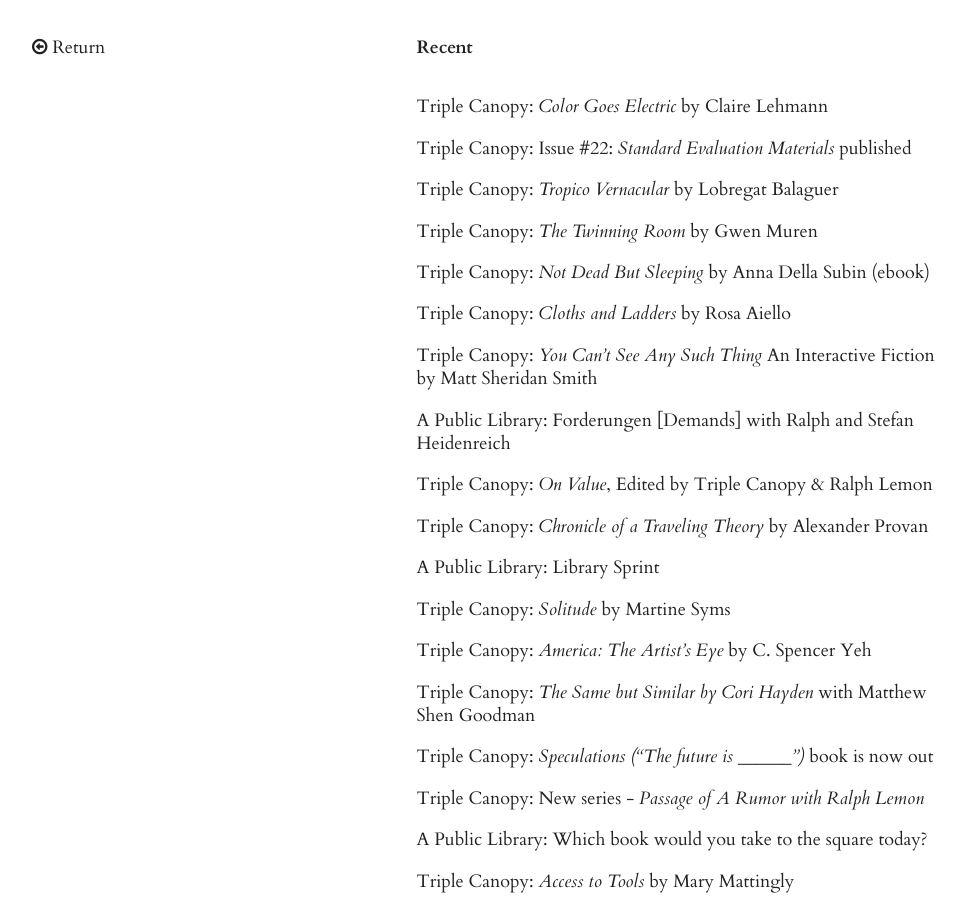
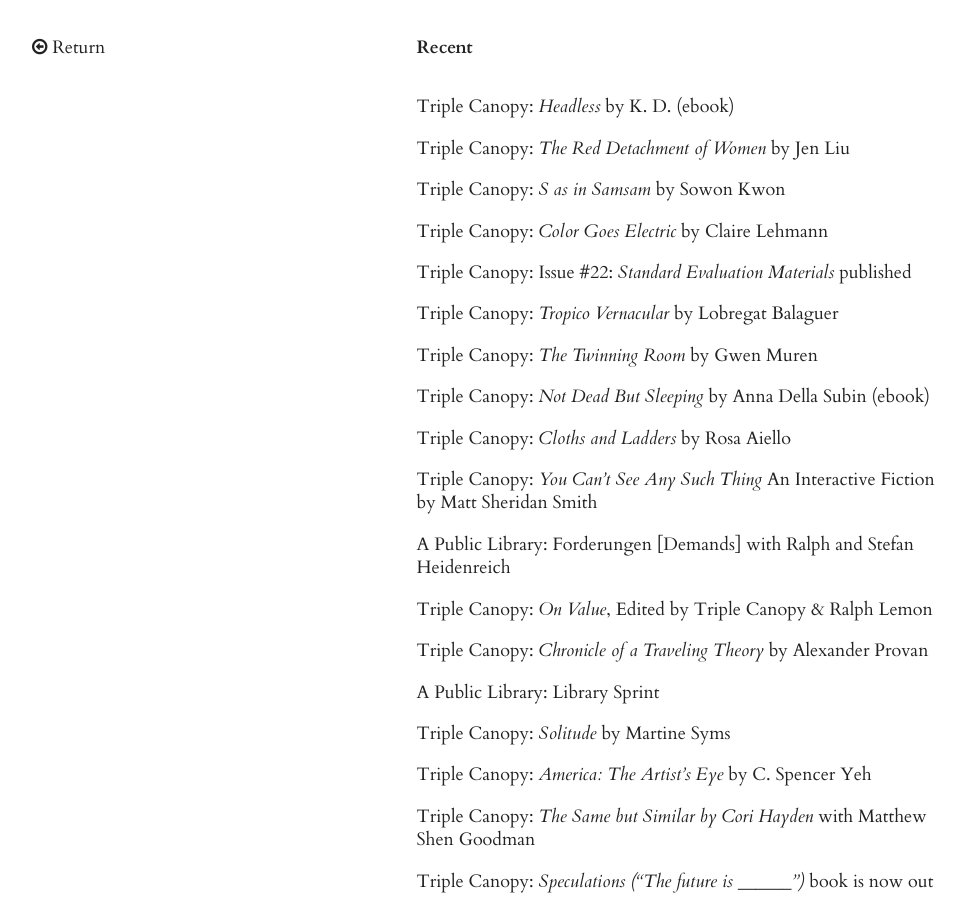
Before and after one commit to calebwaldorf/site, a Jekyll site: the page built from _posts/feed/2016-02-15-projects-feed.md, in a window 1280 px wide and 900 px high. Shown: the whole window, without its empty margins (6-972 px from the left). Built offline with Jekyll 4.4.1, drawn with Linux system fonts in a browser that asks for light colours; nearby versions of some CDN libraries.

Commit message:
Updated feed

```diff
--- a/_posts/feed/2016-02-15-projects-feed.md
+++ b/_posts/feed/2016-02-15-projects-feed.md
@@ -3,6 +3,9 @@
 title: Recent
 category: feed
 ---
+*   Triple Canopy: [*Headless* by K. D. (ebook)](https://www.canopycanopycanopy.com/contents/headless-ebook)
+*   Triple Canopy: [*The Red Detachment of Women* by Jen Liu](https://www.canopycanopycanopy.com/issues/22/contents/the-red-detachment-of-women)
+*   Triple Canopy: [*S as in Samsam* by Sowon Kwon](https://www.canopycanopycanopy.com/issues/22/contents/s-as-in-samsam)
 *   Triple Canopy: [*Color Goes Electric* by Claire Lehmann](https://www.canopycanopycanopy.com/issues/22/contents/color-goes-electric)
 *   Triple Canopy: [Issue #22: *Standard Evaluation Materials* published](https://www.canopycanopycanopy.com/issues/22/contents/a-note-on-standard-evaluation-materials)
 *   Triple Canopy: [*Tropico Vernacular* by Lobregat Balaguer](https://www.canopycanopycanopy.com/contents/tropico-vernacular/)
```
